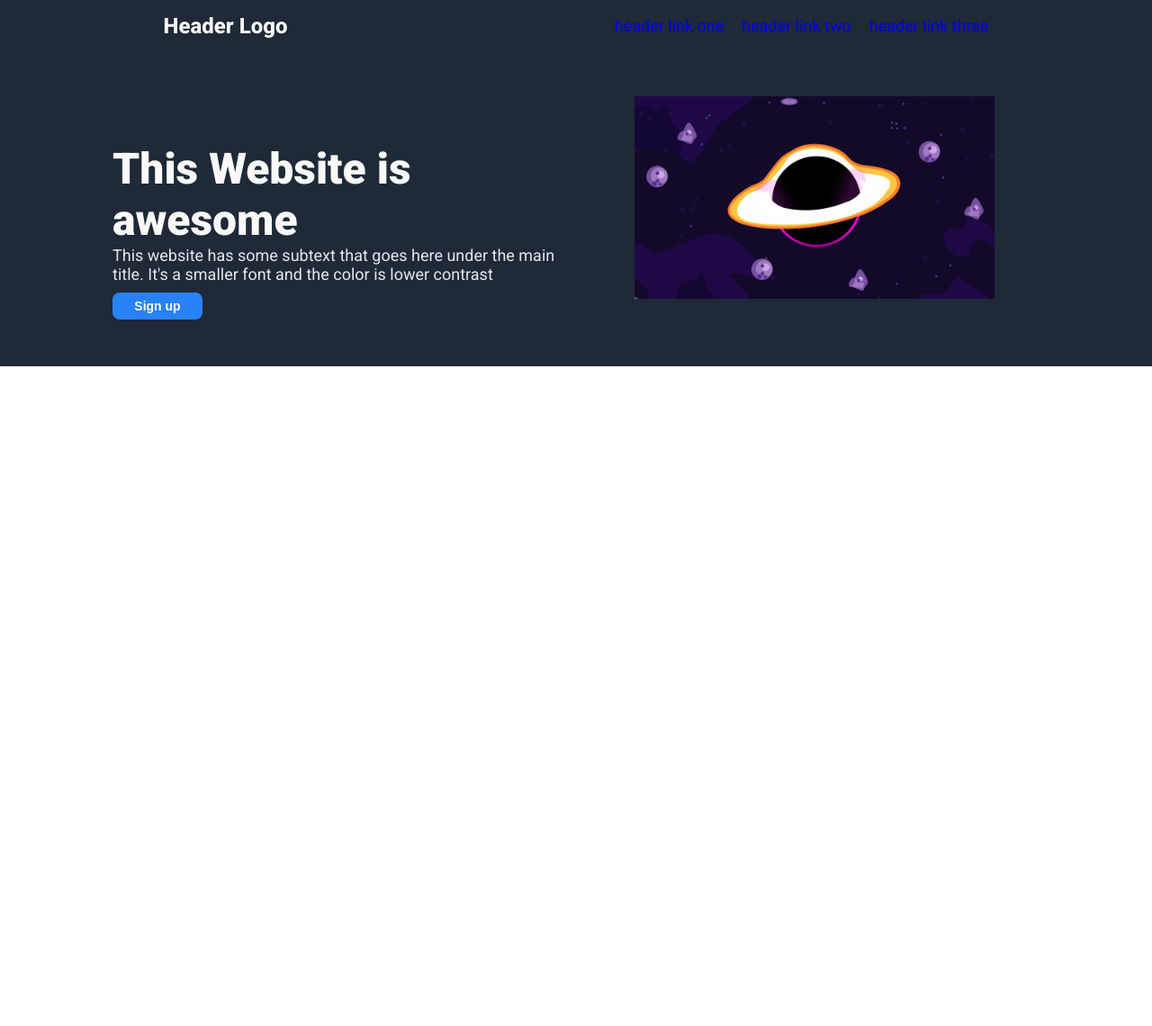
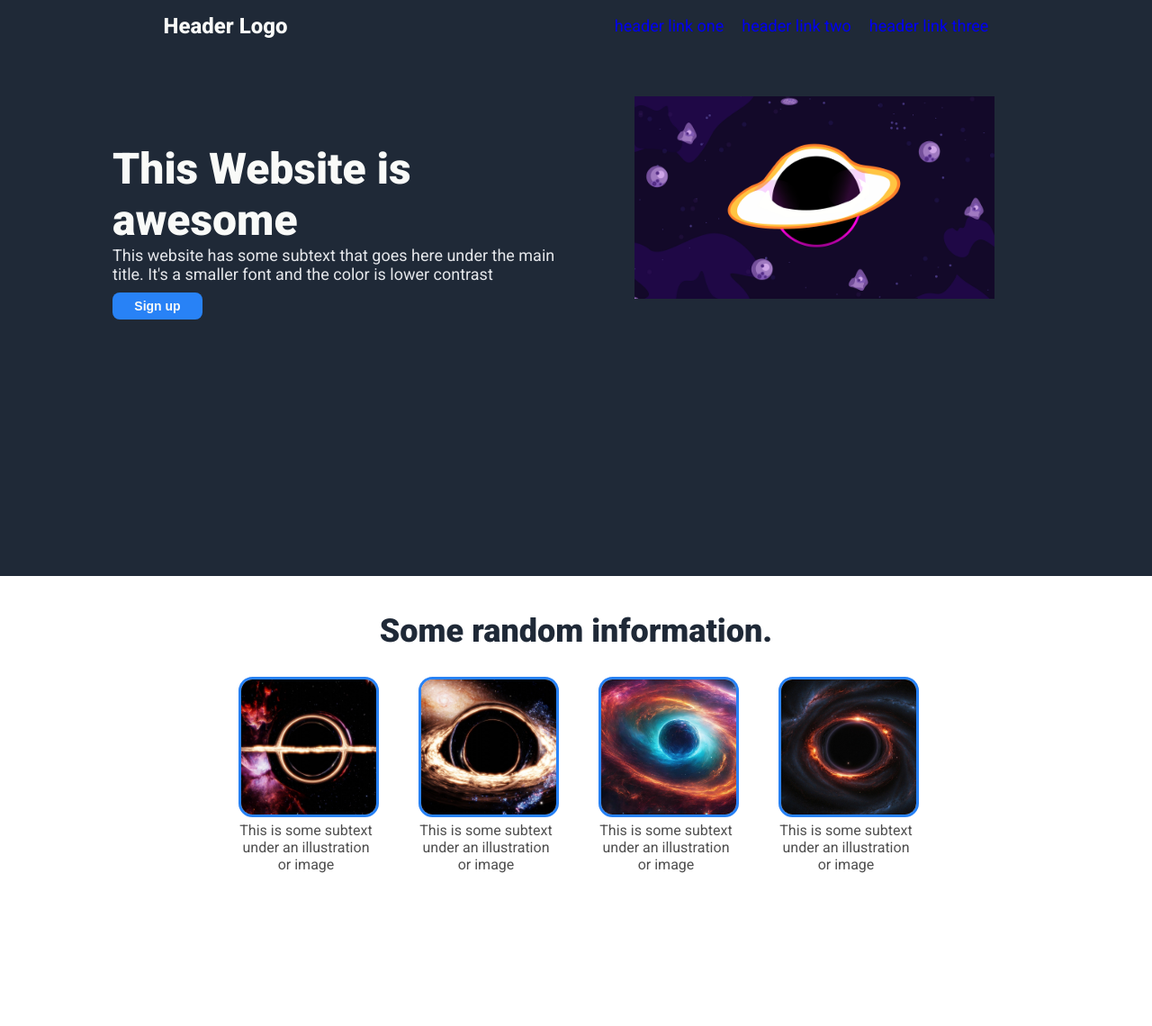
Before and after one commit to Occidits/basic-landpage, a plain HTML site: page index.html in a window 1280 px wide. Shown: the whole page at 90% size. Before the commit the page ends 800 px from the top, so only its background shows below. Drawn offline with Linux system fonts and the light colour scheme.

Commit message:
Finalize random information section

```diff
--- a/css/style.css
+++ b/css/style.css
@@ -37,12 +37,14 @@ h1 {
 
 /* Header */
 header {
+  height: 80vh;
   background-color: #1f2937;
   color: #f9faf8;
   display: flex;
   flex-direction: column;
   align-items: center;
   gap: 50px;
+  flex-shrink: 0;
 }
 
 .header-top {
@@ -105,3 +107,47 @@ p.header-text-others {
   border: unset;
   border-radius: 8px;
 }
+
+/* Style of Information Section */
+.section-img {
+  height: 60vh;
+  padding: 10px;
+  display: flex;
+  flex-direction: column;
+  align-items: center;
+}
+
+h2 {
+  font-size: 36px;
+  color: #1f2937;
+  font-weight: 900;
+}
+
+.div-img {
+  display: flex;
+  gap: 50px;
+}
+
+.information-card {
+  display: flex;
+  flex-wrap: wrap;
+  max-width: 150px;
+}
+
+.container-img {
+  width: 150px;
+  height: 150px;
+  border: 3px solid #2882f6;
+  border-radius: 10%;
+  object-fit: cover;
+  object-position: center;
+}
+
+sub {
+  font-size: 16px;
+  font-weight: 400;
+  color: rgb(79, 79, 79);
+  text-decoration: none;
+  text-align: center;
+  margin-top: 5px;
+}
--- a/index.html
+++ b/index.html
@@ -30,10 +30,36 @@
                 <button class="header-button">Sign up</button>
             </div>
             <div class="header-card">
-                <img class="header-img" src="./img/black_hole.png" alt="An black hole image" style="width: 400px; height: auto;">
+                <img class="header-img" src="./img/black-hole-header.png" alt="An black hole image" style="width: 400px; height: auto;">
             </div>
         </div>
     </header>
+    <main>
+        <section class="section-img">
+            <div>
+                <h2>Some random information.</h2>
+            </div>
+            <div class="div-img">
+                <div class="information-card">
+                    <img class="container-img" src="./img/black-hole-1.jpg" alt="Black Hole image 1" style="width: 150px; height: 150px;">
+                    <sub>This is some subtext under an illustration or image<sub>
+                </div>
+                <div class="information-card">
+                    <img class="container-img" src="./img/black-hole-2.jpg" alt="Black Hole image 2" style="width: 150px; height: 150px;">
+                    <sub>This is some subtext under an illustration or image<sub>
+                </div>
+                <div class="information-card">
+                    <img class="container-img" src="./img/black-hole-3.jpg" alt="Black Hole image 3" style="width: 150px; height: 150px;">
+                    <sub>This is some subtext under an illustration or image<sub>
+                </div>
+                <div class="information-card">
+                    <img class="container-img" src="./img/black-hole-4.jpg" alt="Black Hole image 4" style="width: 150px; height: 150px;">
+                    <sub>This is some subtext under an illustration or image<sub>
+                </div>
+            </div>
+        </section>
+        <section class="section-paragraph"></section>
+    </main>
 </body>
 
 </html>
```
Also changed, not shown: img/black-hole-1.jpg (added), img/black-hole-2.jpg (added), img/black-hole-3.jpg (added), img/black-hole-4.jpg (added), img/black-hole-header.png (renamed from img/black_hole.png), 1 other file.
